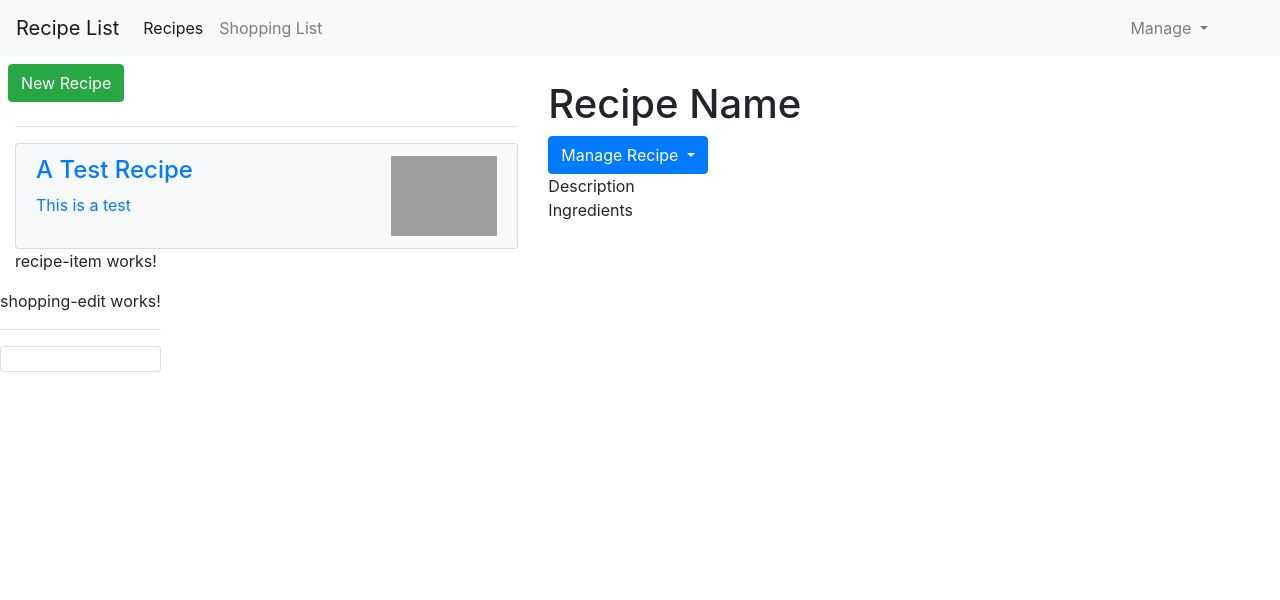
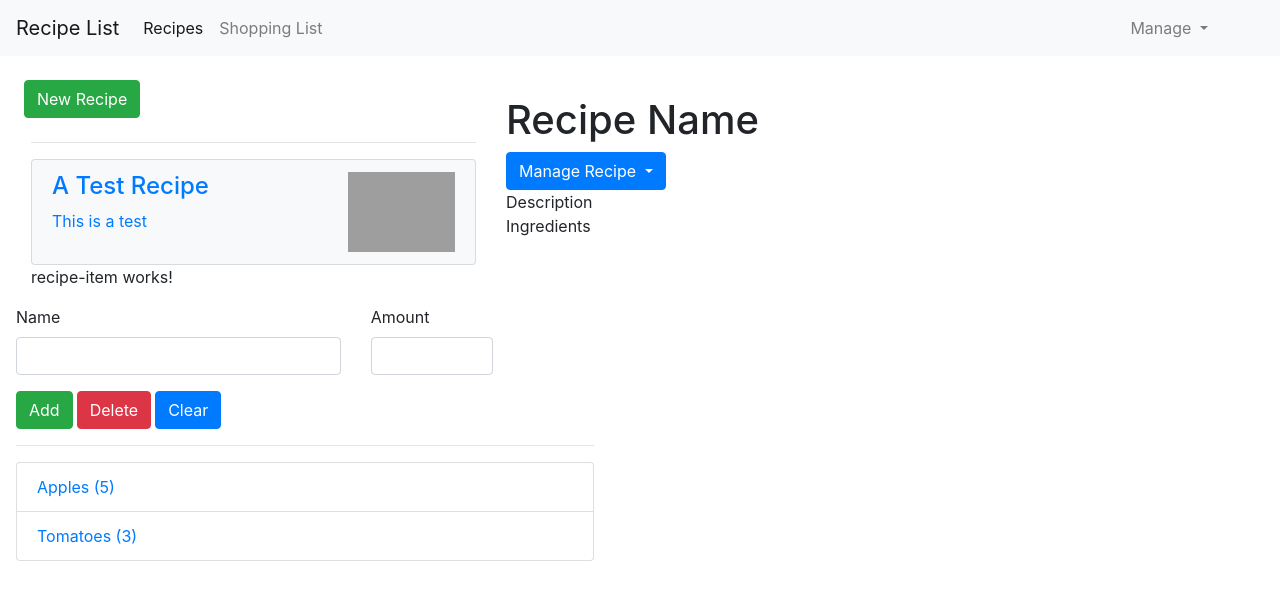
Before and after one commit to RileyTudbury/recipe-book, an Angular app: page / in a window 1280 px wide. Shown: the top 600 px of the page. Built offline with nearby package versions, Linux system fonts and the light colour scheme; grey boxes are pictures that could not be loaded.

Commit message:
shopping list and edit layout

```diff
--- a/src/app/app.component.html
+++ b/src/app/app.component.html
@@ -1,5 +1,5 @@
 <app-header></app-header>
-<div class="container-fluid">
+<div class="container m-3">
   <div class="row">
     <div class="col-md-12">
       <app-recipes></app-recipes>
--- a/src/app/shopping-list/shopping-edit/shopping-edit.component.html
+++ b/src/app/shopping-list/shopping-edit/shopping-edit.component.html
@@ -1 +1,23 @@
-<p>shopping-edit works!</p>
+<div class="row">
+  <div class="col-12">
+    <form>
+      <div class="row">
+        <div class="col-7 form-group">
+          <label for="name">Name</label>
+          <input type="text" id="name" class="form-control">
+        </div>
+        <div class="col-3 form-group">
+          <label for="amount">Amount</label>
+          <input type="number" id="amount" class="form-control">
+        </div>
+      </div>
+      <div class="row">
+        <div class="col-12">
+          <button class="btn btn-success" type="submit">Add</button>
+          <button class="btn btn-danger mx-1" type="button">Delete</button>
+          <button class="btn btn-primary" type="button">Clear</button>
+        </div>
+      </div>
+    </form>
+  </div>
+</div>
--- a/src/app/shopping-list/shopping-list.component.html
+++ b/src/app/shopping-list/shopping-list.component.html
@@ -3,7 +3,8 @@
     <app-shopping-edit></app-shopping-edit>
     <hr>
     <ul class="list-group">
-      <a class="list-group-item" style="cursor: pointer;"></a>
+      <a class="list-group-item" style="cursor: pointer;" *ngFor="let ingredient of ingredients">{{ ingredient.name }}
+        ({{ ingredient.amount }})</a>
     </ul>
   </div>
 </div>
--- a/src/app/shopping-list/shopping-list.component.ts
+++ b/src/app/shopping-list/shopping-list.component.ts
@@ -1,4 +1,5 @@
 import { Component, OnInit } from '@angular/core';
+import { Ingredient } from '../shared/ingredient.model';
 
 @Component({
   selector: 'app-shopping-list',
@@ -6,7 +7,10 @@ import { Component, OnInit } from '@angular/core';
   styleUrls: ['./shopping-list.component.css']
 })
 export class ShoppingListComponent implements OnInit {
-  ingredients = [];
+  ingredients: Ingredient[] = [
+    new Ingredient('Apples', 5),
+    new Ingredient('Tomatoes', 3)
+  ];
 
   constructor() { }
 
```
